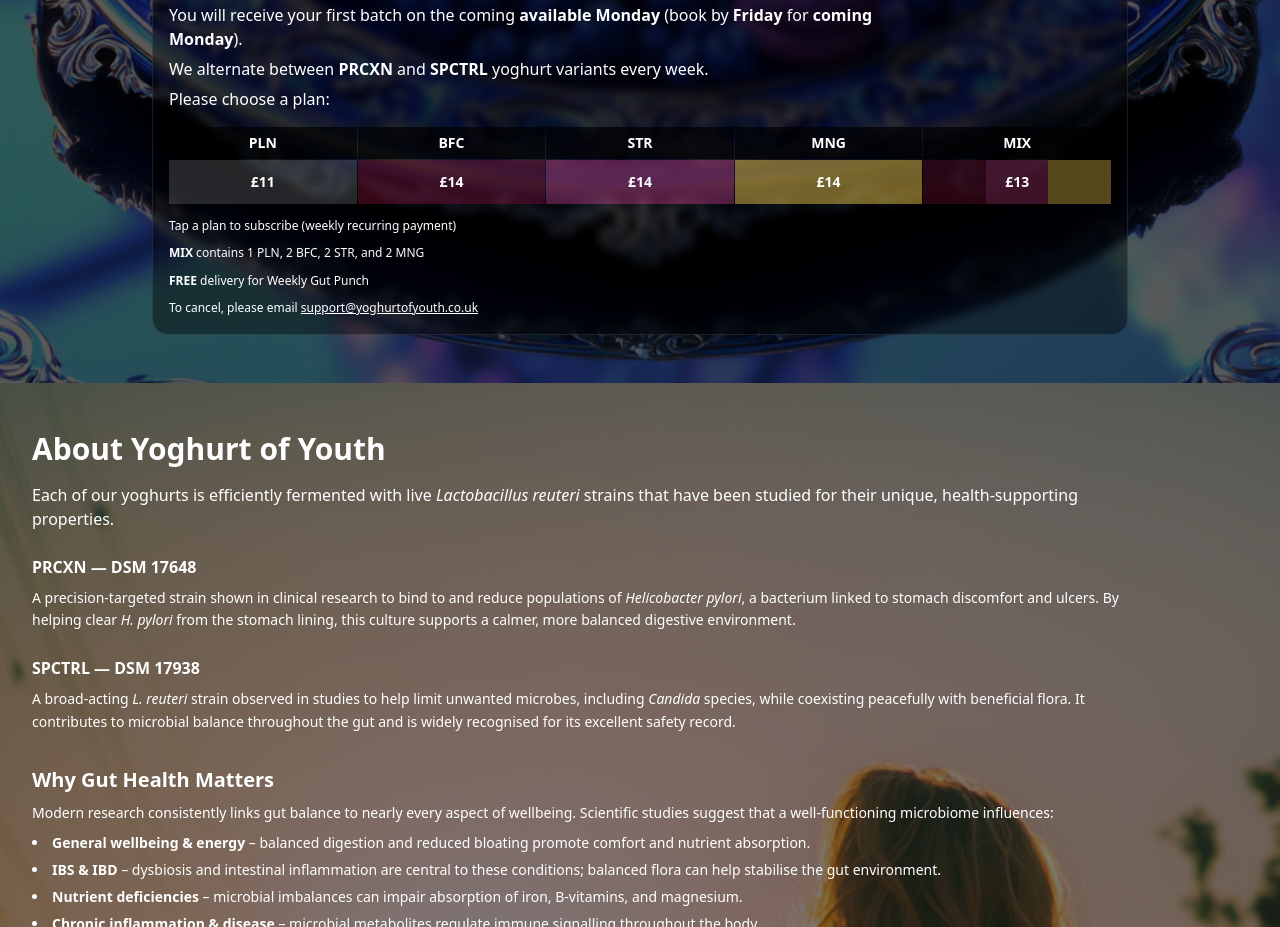
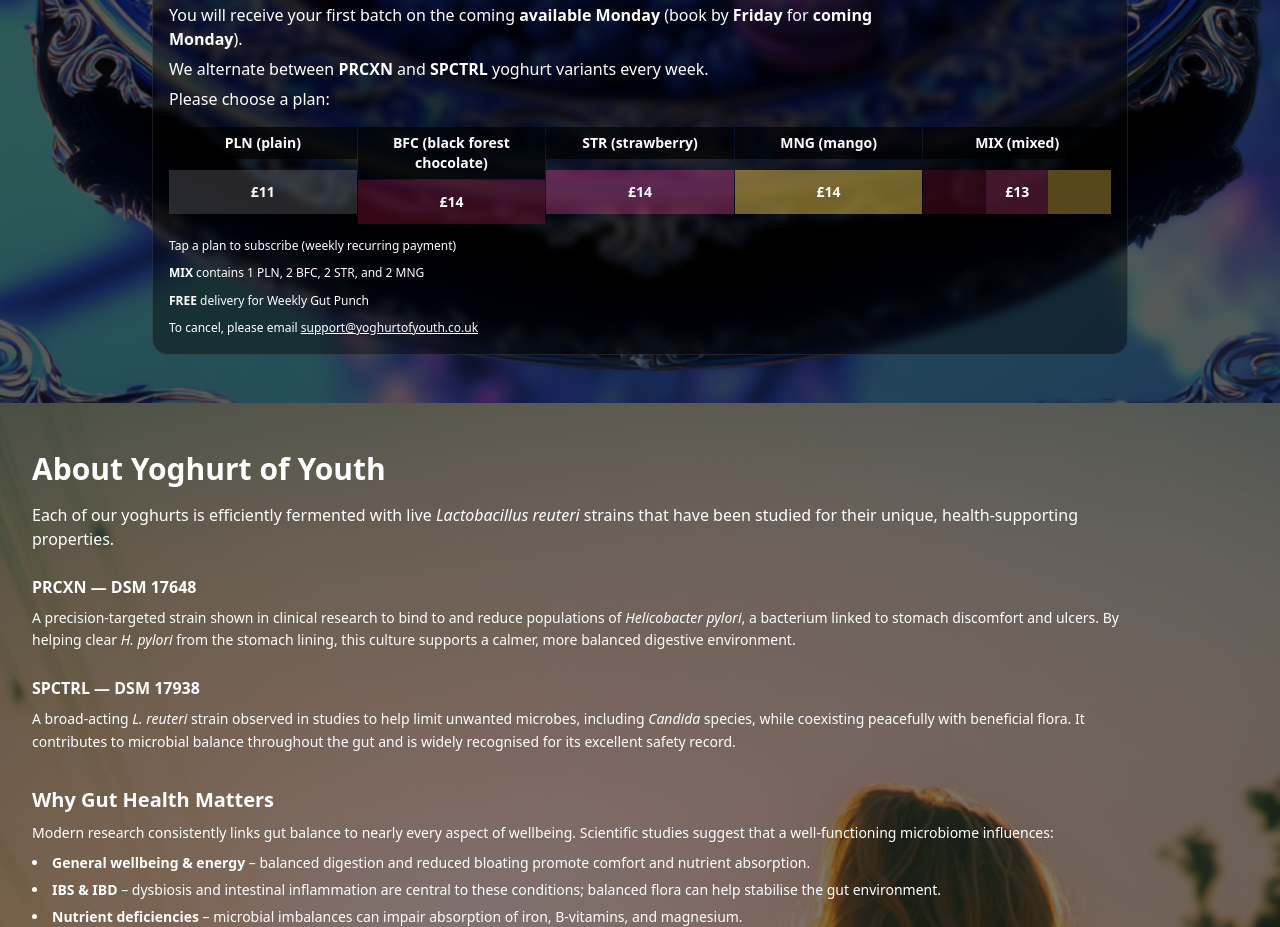
Before and after one commit to ZainAkuji/Yoghurt-of-Youth, a React (Vite) app: page / in a window 1280 px wide. Shown: the part 1860-2787 px from the top of the page. Built offline with nearby package versions, Linux system fonts and the light colour scheme.

Commit message:
Update App.tsx

```diff
--- a/src/App.tsx
+++ b/src/App.tsx
@@ -740,11 +740,11 @@ export default function App(){
   const clear = ()=> setCart({});
 
   const SUBSCRIPTION_PLANS = [
-    { key: "PLN", label: "PLN", priceLabel: "£11", bg: "bg-white/15" },
-    { key: "BFC", label: "BFC", priceLabel: "£14", bg: "bg-rose-900/40" },
-    { key: "STR", label: "STR", priceLabel: "£14", bg: "bg-pink-500/35" },
-    { key: "MNG", label: "MNG", priceLabel: "£14", bg: "bg-amber-300/45" },
-    { key: "MIX", label: "MIX", priceLabel: "£13", bg: "MIX_STRIPES" },
+    { key: "PLN", label: "PLN (plain)", priceLabel: "£11", bg: "bg-white/15" },
+    { key: "BFC", label: "BFC (black forest chocolate)", priceLabel: "£14", bg: "bg-rose-900/40" },
+    { key: "STR", label: "STR (strawberry)", priceLabel: "£14", bg: "bg-pink-500/35" },
+    { key: "MNG", label: "MNG (mango)", priceLabel: "£14", bg: "bg-amber-300/45" },
+    { key: "MIX", label: "MIX (mixed)", priceLabel: "£13", bg: "MIX_STRIPES" },
   ] as const;
 
   type SubscriptionPlanKey = typeof SUBSCRIPTION_PLANS[number]["key"];
```
